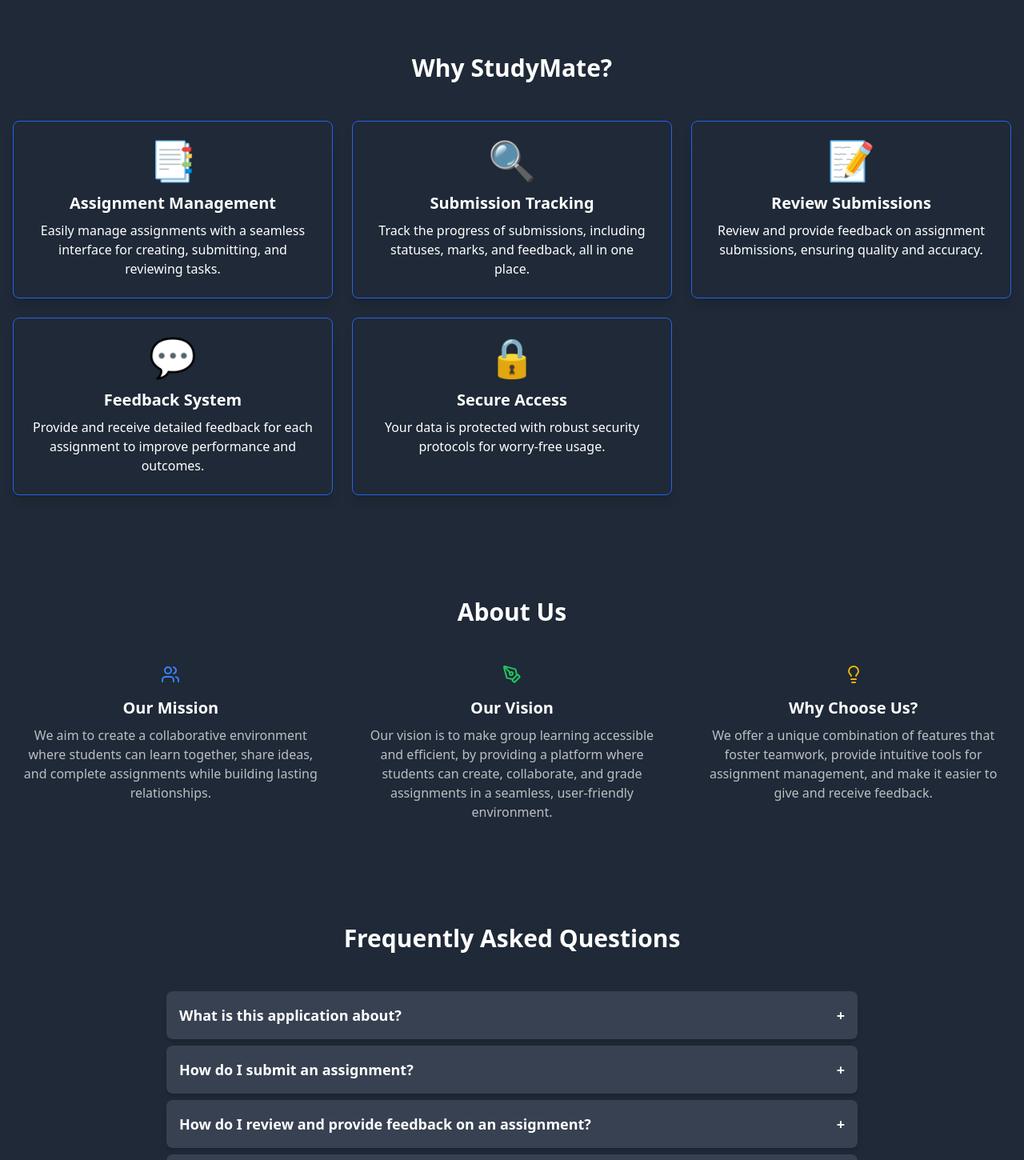
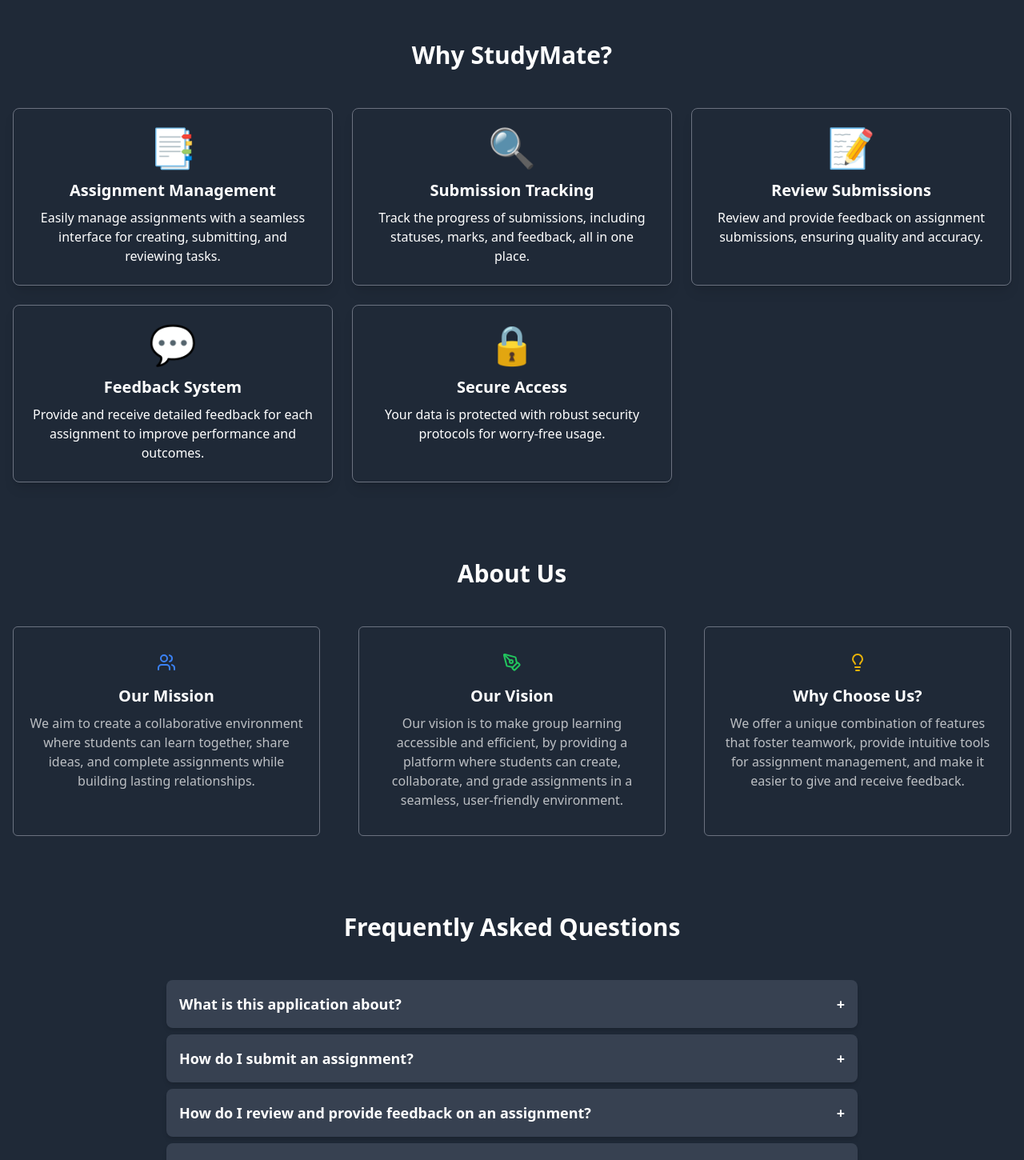
Before and after one commit to Fahim047/ph-a11-group-study-client, a React (Vite) app: page / in a window 1280 px wide. Shown: the part 500-1950 px from the top of the page at 80% size. Built offline with nearby package versions, Linux system fonts and the light colour scheme; no server answers.

Commit message:
💄 some color and design issue fixed.

```diff
--- a/src/components/Navbar/Navbar.jsx
+++ b/src/components/Navbar/Navbar.jsx
@@ -41,7 +41,7 @@
 				darkMode ? 'bg-gray-900 text-white' : 'bg-white text-gray-900'
 			}`}
 		>
-			<div className="container mx-auto px-4 py-4 flex justify-between items-center">
+			<div className="max-w-7xl mx-auto px-4 py-4 flex justify-between items-center">
 				{/* Logo */}
 				<Link to="/" className="text-2xl font-bold text-blue-600">
 					StudyMate
--- a/src/components/Sections/AboutUs.jsx
+++ b/src/components/Sections/AboutUs.jsx
@@ -2,11 +2,11 @@
 
 const AboutUs = () => {
 	return (
-		<section className="py-16">
-			<div className="container mx-auto px-6">
+		<section className="py-12">
+			<div className="max-w-7xl mx-auto px-4">
 				<h2 className="text-3xl font-bold text-center mb-12">About Us</h2>
 				<div className="grid md:grid-cols-3 gap-12">
-					<div className="flex flex-col items-center text-center">
+					<div className="flex flex-col items-center text-center border border-secondary py-8 px-5 rounded-md">
 						<Users className="text-5xl text-blue-500 mb-4" />
 						<h3 className="text-xl font-semibold mb-2">Our Mission</h3>
 						<p className="text-gray-600 dark:text-white/70">
@@ -16,7 +16,7 @@
 						</p>
 					</div>
 
-					<div className="flex flex-col items-center text-center">
+					<div className="flex flex-col items-center text-center border border-secondary py-8 px-5 rounded-md">
 						<PenTool className="text-5xl text-green-500 mb-4" />
 						<h3 className="text-xl font-semibold mb-2">Our Vision</h3>
 						<p className="text-gray-600 dark:text-white/70">
@@ -26,7 +26,7 @@
 						</p>
 					</div>
 
-					<div className="flex flex-col items-center text-center">
+					<div className="flex flex-col items-center text-center border border-secondary py-8 px-5 rounded-md">
 						<Lightbulb className="text-5xl text-yellow-500 mb-4" />
 						<h3 className="text-xl font-semibold mb-2">Why Choose Us?</h3>
 						<p className="text-gray-600 dark:text-white/70">
--- a/src/components/Sections/ContactUs.jsx
+++ b/src/components/Sections/ContactUs.jsx
@@ -2,7 +2,7 @@
 
 const ContactUs = () => {
 	return (
-		<section className="py-16">
+		<section className="py-12">
 			<div className="max-w-4xl mx-auto px-6">
 				<h2 className="text-3xl font-bold text-center mb-12">Contact Us</h2>
 				<div className="dark:bg-gray-700 p-8 rounded-lg shadow-lg">
--- a/src/components/Sections/FaqSection.jsx
+++ b/src/components/Sections/FaqSection.jsx
@@ -36,8 +36,8 @@
 	};
 
 	return (
-		<section className="py-16">
-			<div className="container mx-auto max-w-4xl px-4">
+		<section className="py-12">
+			<div className="max-w-4xl mx-auto px-4">
 				<h2 className="text-3xl font-bold text-center mb-12">
 					Frequently Asked Questions
 				</h2>
--- a/src/components/Sections/FeaturesSection.jsx
+++ b/src/components/Sections/FeaturesSection.jsx
@@ -40,13 +40,13 @@
 
 	return (
 		<section>
-			<div className="container mx-auto px-4 py-16">
+			<div className="max-w-7xl mx-auto px-4 py-12">
 				<h2 className="text-3xl font-bold text-center mb-12">Why StudyMate?</h2>
 				<div className="grid grid-cols-1 md:grid-cols-3 gap-6">
 					{features.map((feature, index) => (
 						<div
 							key={index}
-							className="bg-white dark:bg-gray-800 shadow-lg rounded-lg p-6 text-center border-blue-600 border"
+							className="bg-white dark:bg-gray-800 shadow-lg rounded-lg p-6 text-center border border-secondary"
 						>
 							<div className="text-5xl mb-4">{feature.icon}</div>
 							<h3 className="text-xl font-bold mb-2">{feature.title}</h3>
```
